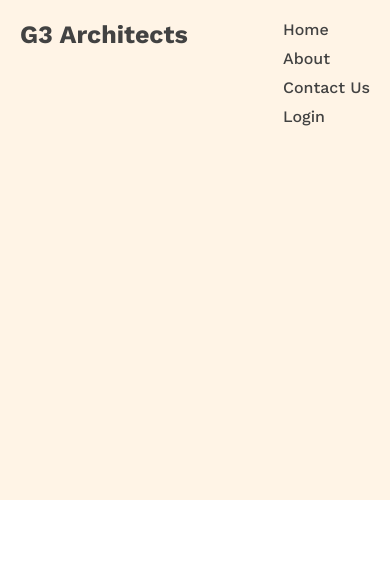
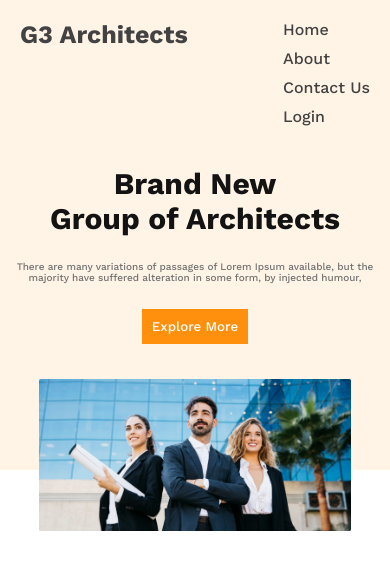
Before and after one commit to arminsultana05/g3-architects-assignment2, a plain HTML site: page index.html in a window 390 px wide. Drawn offline with nearby package versions, Linux system fonts and the light colour scheme.

Commit message:
banner section responsive done

```diff
--- a/index.html
+++ b/index.html
@@ -14,7 +14,9 @@
 </head>
 
 <body>
+
     <header class="header_area">
+        <!-- Navbar area -->
         <nav class="navebar_area">
             <li class="navbar_left">G3 Architects</li>
             <div class="navbar_right">
@@ -23,9 +25,23 @@
                 <li>Contact Us</li>
                 <li>Login</li>
             </div>
-
         </nav>
 
+        <!-- Banner Sactions -->
+        <div class="bannaer_sections">
+            <div class="banner_description">
+                <h1 class="artchitects_title">Brand New <br> Group of Architects</h1>
+                <p class="artchitects_description">There are many variations of passages of Lorem Ipsum available, but the majority have suffered
+                    alteration in some form, by injected humour,
+                    <p/>
+                <button class="artchitects_btn" >Explore More</button>
+            </div>
+            <br>
+          <div class="banner_img">
+            <img src="images/banner.png" alt="">
+          </div>
+
+        </div>
     </header>
 </body>
 
--- a/styles/style.css
+++ b/styles/style.css
@@ -1,4 +1,5 @@
 @import url('https://fonts.googleapis.com/css2?family=Work+Sans:ital,wght@0,500;0,700;1,600&display=swap');
+
 * {
     box-sizing: border-box;
     font-family: 'Work Sans', sans-serif;
@@ -9,51 +10,102 @@ body {
     padding: 0px;
 }
 
-.header_area{
+.header_area {
     background-color: rgba(255, 144, 14, 0.1);
-    height: 500px;
+    height: 750px;
     max-width: 100%;
 }
-.navebar_area{
+
+.navebar_area {
     display: flex;
-   justify-content: space-between;
-   padding: 30px 100px 0px 100px;
+    justify-content: space-between;
+    padding: 30px 100px 0px 100px;
 }
-.navebar_area li{
+
+.navebar_area li {
     list-style: none;
 }
-.navbar_left{
+
+.navbar_left {
     font-family: 'Work Sans';
     font-weight: 700;
     color: rgba(66, 66, 66, 1);
     font-size: 25px;
     font-style: Bold;
 }
-.navbar_right{
+
+.navbar_right {
     display: flex;
     gap: 20px;
     font-family: 'Work Sans';
     font-size: 16px;
     color: #424242;
 }
-.bar_icon{
+
+.bar_icon {
     display: none;
+}
+
+/* Banner Sectiopns */
+.banner_description {
+    width: 600px;
+    margin: 0 auto;
+    text-align: center;
+    margin-top: 20px;
+}
+
+.artchitects_title {
+    font-family: 'Work Sans';
+    color: #131313;
+    font-size: 50px;
+    font-weight: bold;
+}
+
+.artchitects_description {
+    font-family: 'Work Sans';
+    color: #727272;
+    font-size: 16px;
+}
+
+.artchitects_btn {
+    padding: 15px 20px;
+    border: none;
+    background-color:
+        rgba(255, 144, 14, 1);
+    color: #FFFFFF;
+    margin-top: 20px;
+}
+
+.banner_img {
+    width: 70%;
+    margin: 0 auto;
+
+}
+
+.banner_img img {
+    max-width: 100%;
 }
 
 /* Responsive area */
 @media screen and (max-width:576px) {
-    .navebar_area{
-       padding: 20px;
+    .header_area {
+        height: 470px;
     }
-    .header_area{
+
+    .navebar_area {
+        padding: 20px;
+    }
+
+    .header_area {
         width: 100%;
     }
-    .bar_icon{
+
+    .bar_icon {
         display: block;
         font-size: 35px;
     }
 
-    .navbar_right{
+    .navbar_right {
         flex-direction: column;
         gap: 10px;
         font-family: 'Work Sans';
@@ -61,6 +113,35 @@ body {
         color: #424242;
     }
 
+    /* Banner section responsive */
+    .bannaer_sections {
+        width: 100%;
+
+    }
+
+    .banner_description {
+        max-width: 100%;
+    }
+
+    .artchitects_title {
+        font-size: 30px;
+
+    }
+
+    .artchitects_description {
+        font-size: 10px;
+        padding: 5px;
+    }
+
+    .artchitects_btn {
+        padding: 10px 10px;
+        margin-top: 5px;
+    }
+
+    .banner_img {
+        width: 80%;
+    }
+
 
 
 }
```
